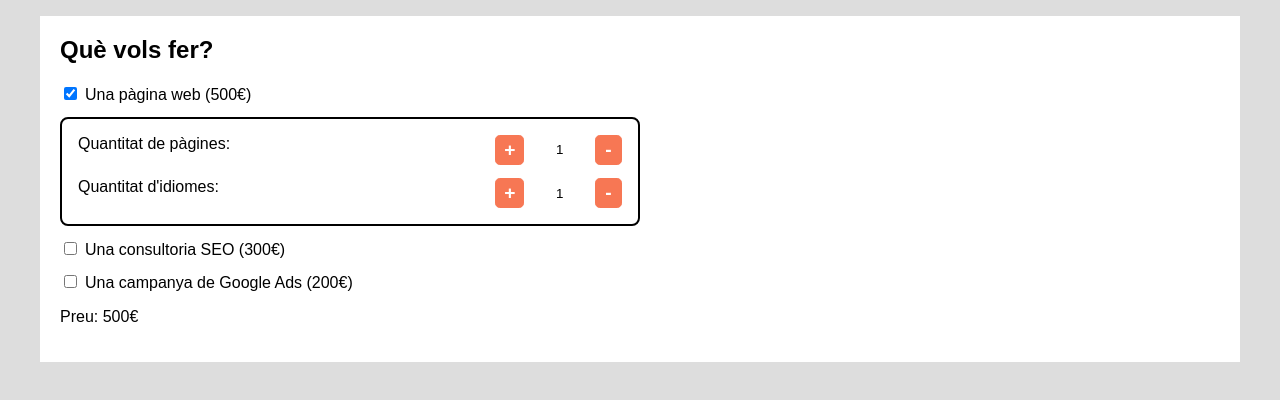
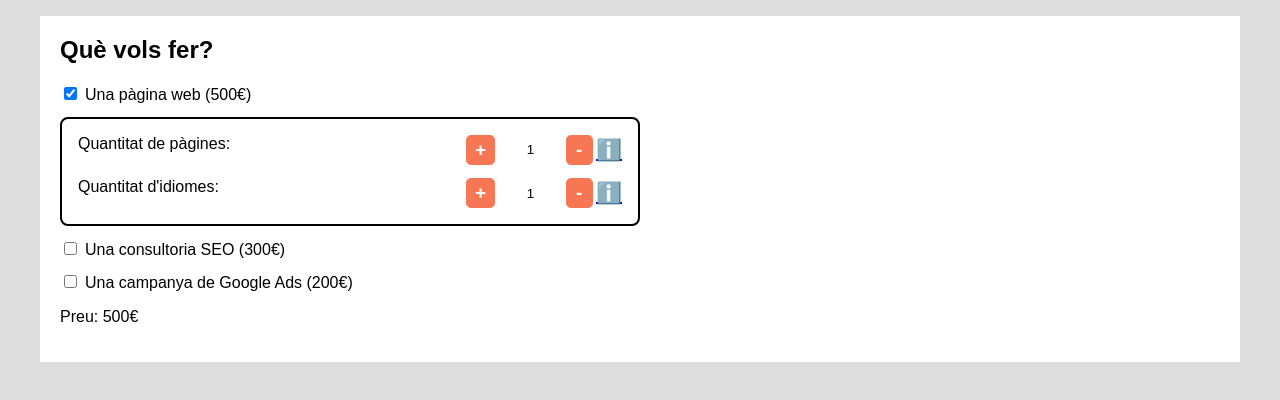
Before and after one commit to ssr-bcn/ITAcademy-sprint-7, a React (Create React App) app: page /budget in a window 1280 px wide. Both pictures are taken after a click on the checkbox "Una pàgina web (500€)". Shown: the top 400 px of the page. Built offline with nearby package versions, Linux system fonts and the light colour scheme.

Commit message:
Ejercicio 6

```diff
--- a/src/components/CustomInput/CustomInput.js
+++ b/src/components/CustomInput/CustomInput.js
@@ -1,4 +1,5 @@
 import StyledCustomInput from "./CustomInput.styles";
+import Popup from "../Popup/Popup";
 
 const CustomInput = props => {
   const [state, setState] = props.stateProps;
@@ -7,6 +8,7 @@ const CustomInput = props => {
       <button onClick={ () => setState( state + 1 ) }>+</button>
       <input type="text" id={props.id} value={state} onChange={props.action} />
       <button onClick={ () => setState( state - 1 ) }>-</button>
+      <Popup modalText={props.modalText}/>
     </StyledCustomInput>
   );
 }
--- /dev/null
+++ b/src/components/Modal/Modal.js
@@ -0,0 +1,28 @@
+import { useRef, useEffect } from "react";
+import StyledModal from "./Modal.styles";
+
+const Modal = ({modalText, stateProps}) => {
+  const modalRef = useRef();
+  const [setModal] = stateProps;
+
+  useEffect( () => {
+    const element = modalRef.current;
+    element.addEventListener( 'click', e => {
+      e.stopPropagation();
+
+      if (e.target.id !== 'modalContent') {
+        setModal(false)
+      }
+    });
+
+    return () => element.removeEventListener( 'click', setModal(false) );
+  });
+
+  return (
+    <StyledModal ref={modalRef}>
+      <div id="modalContent">{modalText}</div>
+    </StyledModal>
+  );
+}
+
+export default Modal;
--- /dev/null
+++ b/src/components/Modal/Modal.styles.js
@@ -0,0 +1,24 @@
+import styled from 'styled-components';
+
+const StyledModal = styled.div`
+  display: flex;
+  justify-content: center;
+  align-items: center;
+  position: absolute;
+  top: 0;
+  right: 0;
+  bottom: 0;
+  left: 0;
+  background-color: rgba(0, 0, 0, 0.5);
+
+  & > div {
+    max-width: 80%;
+    margin: 0;
+    padding: 1.5rem;
+    border: 2px solid #000;
+    border-radius: 0.8rem;
+    background-color: #fff;
+  }
+`;
+
+export default StyledModal;
--- /dev/null
+++ b/src/components/Modal/index.js
@@ -0,0 +1,3 @@
+import Modal from './Modal';
+
+export default Modal;
--- a/src/components/Panel/Panel.js
+++ b/src/components/Panel/Panel.js
@@ -41,11 +41,21 @@ const Panel = props => {
     <StyledPanel>
       <div>
         <label htmlFor="pages">Quantitat de pàgines:</label>
-        <CustomInput id="pages" action={handleChange} stateProps={[pages, setPages]} />
+        <CustomInput
+          id="pages"
+          action={handleChange}
+          stateProps={[pages, setPages]}
+          modalText="En aquest component ha d'indicar la quantitat de pàgines que tindrà la seva pàgina web"
+        />
       </div>
       <div>
         <label htmlFor="languages">Quantitat d'idiomes:</label>
-        <CustomInput id="languages" action={handleChange} stateProps={[languages, setLanguages]} />
+        <CustomInput
+          id="languages"
+          action={handleChange}
+          stateProps={[languages, setLanguages]}
+          modalText="En aquest component ha d'indicar la quantitat d'idiomes en què estarà disponible la seva pàgina web"
+        />
       </div>
     </StyledPanel>
   );
--- /dev/null
+++ b/src/components/Popup/Popup.js
@@ -0,0 +1,24 @@
+import { useState } from 'react';
+import StyledPopup from "./Popup.styles";
+import Modal from "../Modal/Modal";
+
+const Popup = ({modalText}) => {
+  const [modal, setModal] = useState(false);
+
+  const handleClick = e => {
+    e.preventDefault();
+
+    setModal(true);
+  }
+
+  return (
+    <>
+      <StyledPopup href="#" onClick={handleClick}>ℹ️</StyledPopup>
+      {
+        modal && <Modal modalText={modalText} stateProps={[setModal]} />
+      }
+    </>
+  );
+}
+
+export default Popup;
--- /dev/null
+++ b/src/components/Popup/Popup.styles.js
@@ -0,0 +1,8 @@
+import styled from 'styled-components';
+
+const StyledPopup = styled.a`
+  margin: 0 0 0 0.2rem;
+  font-size: 1.3rem;
+`;
+
+export default StyledPopup;
--- /dev/null
+++ b/src/components/Popup/index.js
@@ -0,0 +1,3 @@
+import Popup from './Popup';
+
+export default Popup;
```
